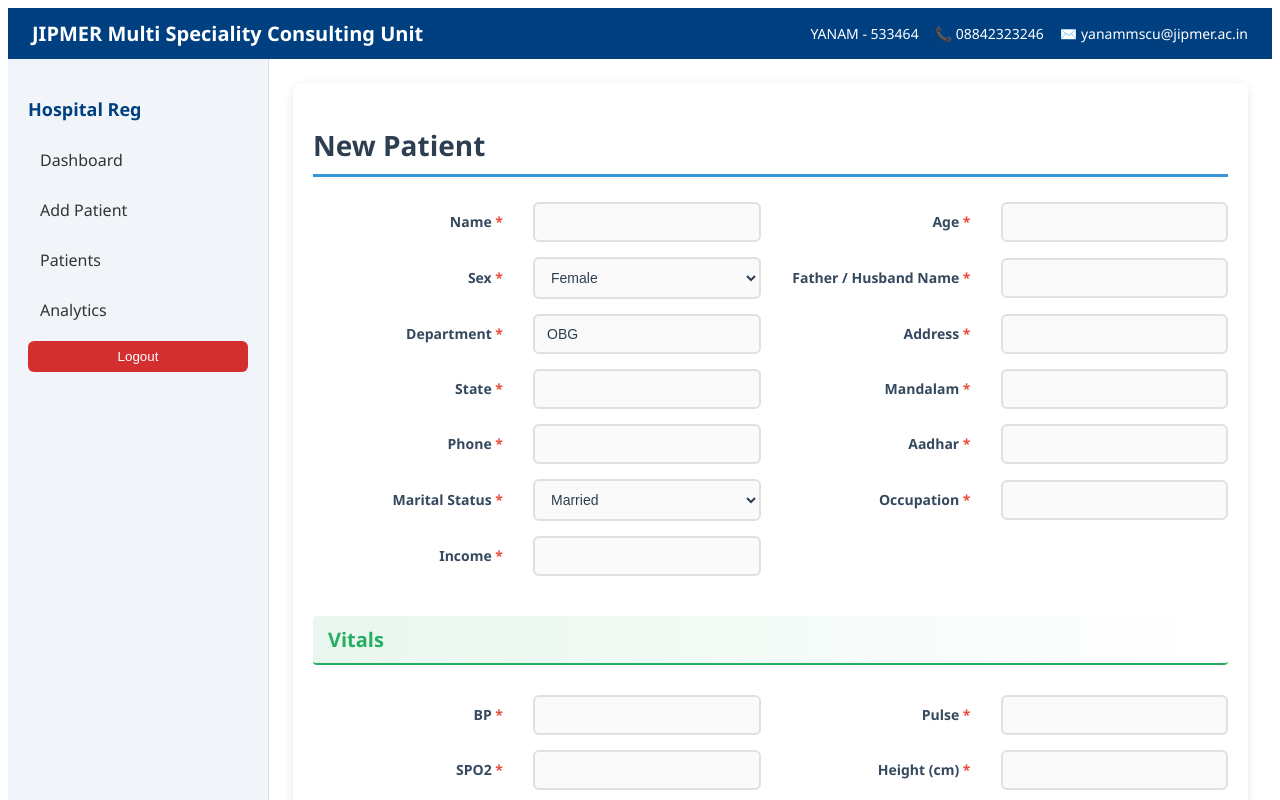
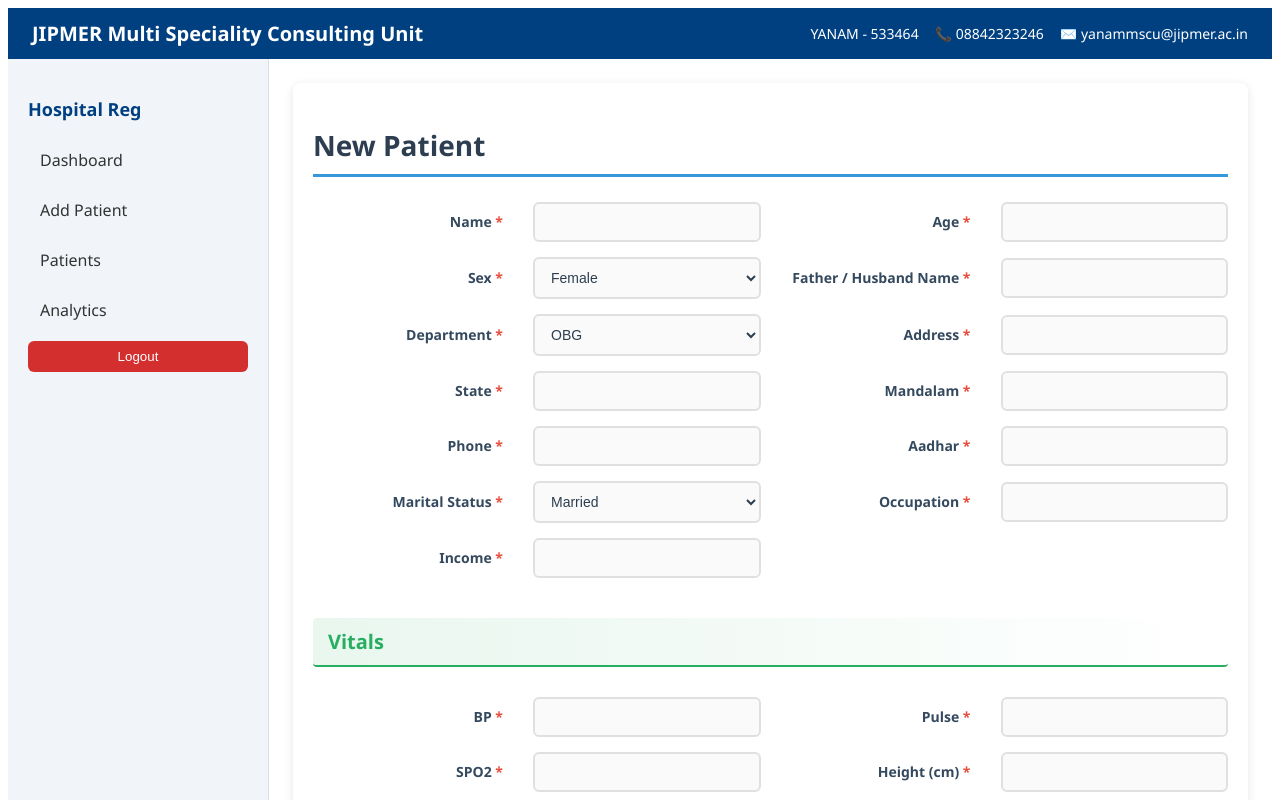
Before and after one commit to jipmerhospital/hospital, a React (Vite) app in the folder client/: page /new in a window 1280 px wide. Shown: the top 800 px of the page. Built offline with nearby package versions, Linux system fonts and the light colour scheme; sample sign-in values are in the browser's storage.

Commit message:
Update PatientForm.jsx

```diff
--- a/client/src/pages/PatientForm.jsx
+++ b/client/src/pages/PatientForm.jsx
@@ -283,7 +283,12 @@ export default function PatientForm() {
         <input value={form.fatherOrHusbandName} onChange={e => setField('fatherOrHusbandName', e.target.value)} />
 
         <label>Department</label>
-        <input value={form.department} onChange={e => setField('department', e.target.value)} />
+        <select value={form.department} onChange={e => setField('department', e.target.value)}>
+          <option value="Medicine">Medicine</option>
+          <option value="Orthopedics">Orthopedics</option>
+          <option value="Surgery">Surgery</option>
+          <option value="OBG">OBG</option>
+        </select>
 
         <label>Address</label>
         <input value={form.addressLine} onChange={e => setField('addressLine', e.target.value)} />
```
